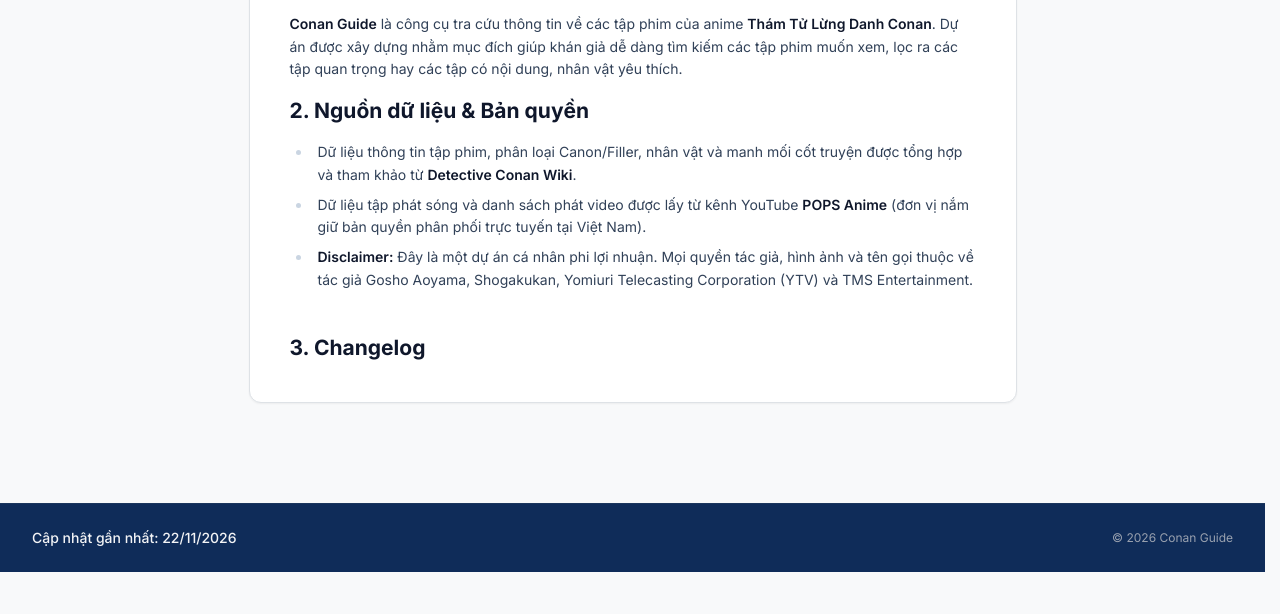
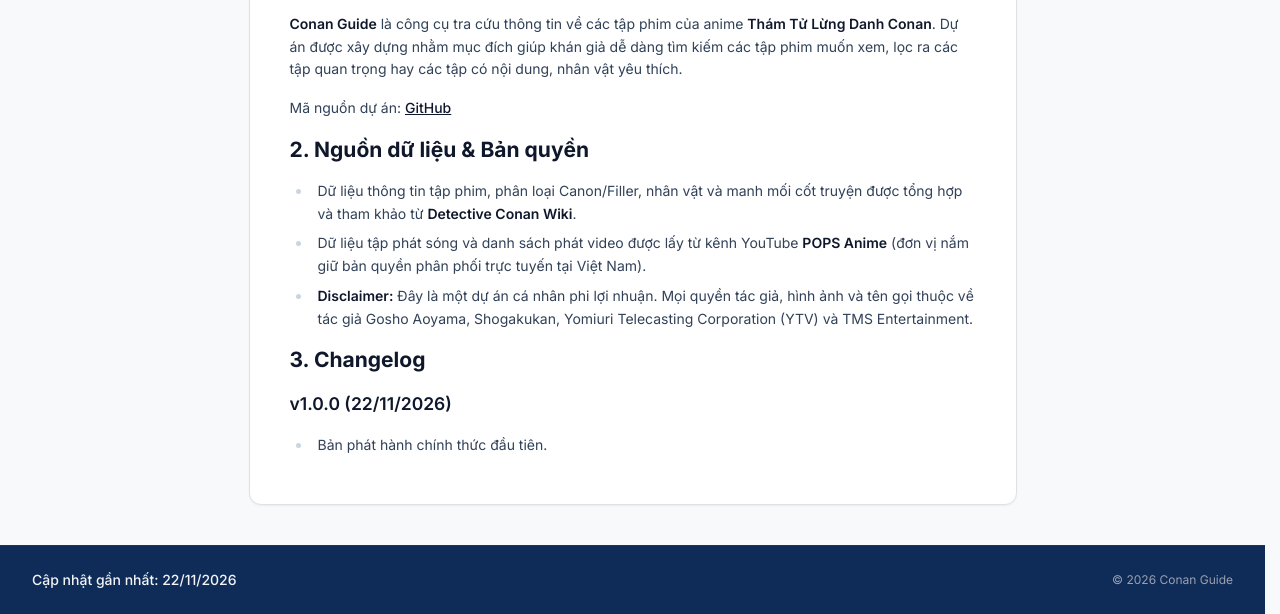
Before and after one commit to Idealtic/Conan-guide, an Astro site in the folder web/: page /gioi-thieu in a window 1280 px wide. Shown: the part 228-842 px from the top of the page. Before the commit the page ends 800 px from the top, so only its background shows below. Built offline with nearby package versions, Linux system fonts and the light colour scheme; Astro itself is replaced by a stand-in of ours.

Commit message:
update gioi thieu

```diff
--- a/web/src/content/gioi-thieu.mdx
+++ b/web/src/content/gioi-thieu.mdx
@@ -2,6 +2,8 @@
 
 ## 1. Thông tin về dự án
 **Conan Guide** là công cụ tra cứu thông tin về các tập phim của anime **Thám Tử Lừng Danh Conan**. Dự án được xây dựng nhằm mục đích giúp khán giả dễ dàng tìm kiếm các tập phim muốn xem, lọc ra các tập quan trọng hay các tập có nội dung, nhân vật yêu thích.
+
+Mã nguồn dự án: <a href="https://github.com/Idealtic/Conan-guide" target="_blank" rel="noopener noreferrer">GitHub</a>
 
 ## 2. Nguồn dữ liệu & Bản quyền
 - Dữ liệu thông tin tập phim, phân loại Canon/Filler, nhân vật và manh mối cốt truyện được tổng hợp và tham khảo từ **Detective Conan Wiki**.
@@ -9,3 +11,5 @@
 - **Disclaimer:** Đây là một dự án cá nhân phi lợi nhuận. Mọi quyền tác giả, hình ảnh và tên gọi thuộc về tác giả Gosho Aoyama, Shogakukan, Yomiuri Telecasting Corporation (YTV) và TMS Entertainment.
 
 ## 3. Changelog
+### v1.0.0 (22/11/2026)
+- Bản phát hành chính thức đầu tiên.
```
